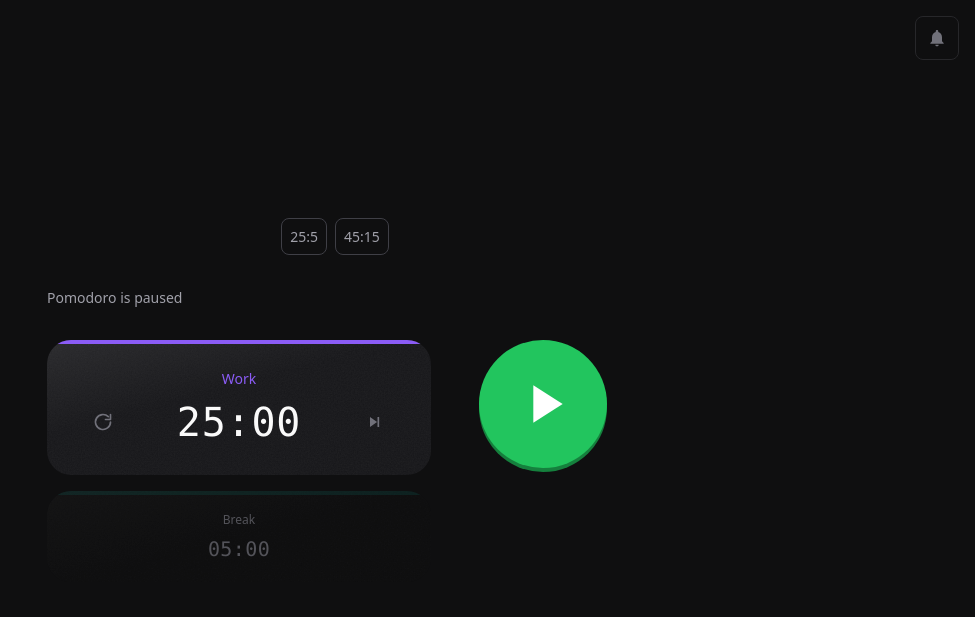
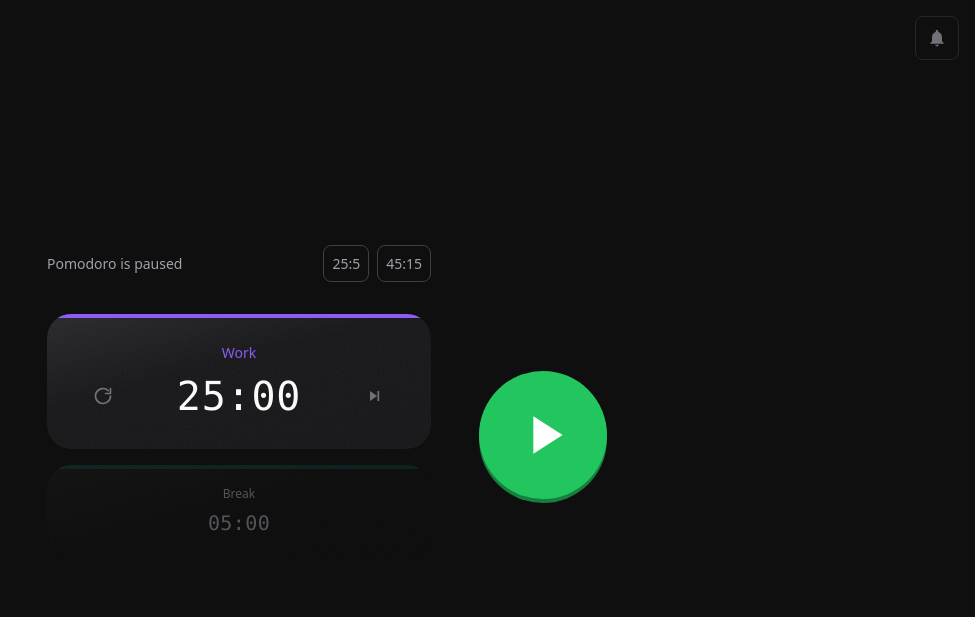
Before and after one commit to corix/pomodoro, a website built with Vite: page index.html in a window 1280 px wide. Shown: the whole page, without its empty margins (305-1280 px from the left). Built offline with nearby package versions, Linux system fonts and the light colour scheme.

Commit message:
Layout: moved presets above timers, centered start/stop button

```diff
--- a/index.html
+++ b/index.html
@@ -21,13 +21,16 @@
             <svg class="timer__icon timer__icon--muted" viewBox="0 0 24 24" fill="currentColor" aria-hidden="true"><path d="M12 22c1.1 0 2-.9 2-2h-4c0 1.1.9 2 2 2zm6-6v-5c0-3.07-1.63-5.64-4.5-6.32V4c0-.83-.67-1.5-1.5-1.5s-1.5.67-1.5 1.5v.68C7.64 5.36 6 7.92 6 11v5l-2 2v1h16v-1l-2-2z"/><path d="M2 2l20 20" stroke="currentColor" stroke-width="2" stroke-linecap="round" fill="none"/></svg>
         </button>
         <main class="timer" role="timer" aria-live="polite">
-            <!-- Preset buttons: work:break (minutes) -->
-            <div class="timer__presets" id="presets">
-                <button type="button" class="timer__btn timer__btn--new-pomodoro" data-work="25" data-break="5" aria-label="New pomodoro: 25 min work, 5 min break">25:5</button>
-                <button type="button" class="timer__btn timer__btn--new-pomodoro" data-work="45" data-break="15" aria-label="New pomodoro: 45 min work, 15 min break">45:15</button>
+            <div class="timer__status-row">
+                <div class="timer__status-row-inner">
+                    <p class="timer__status" id="timer-status" aria-live="polite">Pomodoro is paused</p>
+                    <div class="timer__presets" id="presets">
+                    <button type="button" class="timer__btn timer__btn--new-pomodoro" data-work="25" data-break="5" aria-label="New pomodoro: 25 min work, 5 min break">25:5</button>
+                    <button type="button" class="timer__btn timer__btn--new-pomodoro" data-work="45" data-break="15" aria-label="New pomodoro: 45 min work, 15 min break">45:15</button>
+                    </div>
+                </div>
+                <div class="timer__status-row-spacer" aria-hidden="true"></div>
             </div>
-            <!-- Running / paused status -->
-            <p class="timer__status" id="timer-status" aria-live="polite">Pomodoro is paused</p>
             <!-- Timers (left) + Start/Stop (right) -->
             <div class="timer__layout">
                 <div class="timer__segments">
--- a/src/style.css
+++ b/src/style.css
@@ -239,8 +239,30 @@ body {
   width: 100%;
 }
 
+.timer__status-row {
+  display: flex;
+  flex-direction: row;
+  gap: var(--space-xl);
+  align-items: center;
+  margin-bottom: var(--space-sm);
+}
+
+.timer__status-row-inner {
+  flex: 1;
+  display: flex;
+  align-items: center;
+  justify-content: space-between;
+  gap: var(--space-md);
+  min-width: 0;
+}
+
+.timer__status-row-spacer {
+  flex-shrink: 0;
+  min-width: 10rem;
+}
+
 .timer__status {
-  margin: 0 0 var(--space-sm);
+  margin: 0;
   font-size: var(--text-sm);
   font-weight: var(--font-weight-medium);
   color: var(--color-text-muted);
@@ -255,7 +277,7 @@ body {
   display: flex;
   flex-direction: row;
   gap: var(--space-xl);
-  align-items: flex-start;
+  align-items: center;
 }
 
 .timer__segments {
@@ -397,12 +419,19 @@ body {
 .timer__segment--active {
   padding: var(--space-lg);
   padding-top: calc(4px + var(--space-lg));
-  background: linear-gradient(
-    165deg,
-    color-mix(in srgb, var(--color-bg-elevated) 92%, white) 0%,
-    var(--color-bg-elevated) 40%,
-    color-mix(in srgb, var(--color-bg-elevated) 96%, black) 100%
-  );
+  background:
+    linear-gradient(
+      165deg,
+      color-mix(in srgb, var(--color-bg-elevated) 92%, white) 0%,
+      var(--color-bg-elevated) 40%,
+      color-mix(in srgb, var(--color-bg-elevated) 96%, black) 100%
+    ),
+    radial-gradient(
+      ellipse 85% 75% at 50% 50%,
+      color-mix(in srgb, var(--color-bg-elevated) 80%, transparent) 0%,
+      color-mix(in srgb, var(--color-bg-elevated) 96%, transparent) 60%,
+      var(--color-bg-elevated) 100%
+    );
 }
 .timer__segment--active::before {
   opacity: 0.055;
@@ -643,8 +672,7 @@ body {
   display: flex;
   flex-wrap: wrap;
   gap: var(--space-sm);
-  justify-content: center;
-  margin-bottom: var(--space-sm);
+  justify-content: flex-end;
 }
 
 .timer__btn--new-pomodoro {
```
